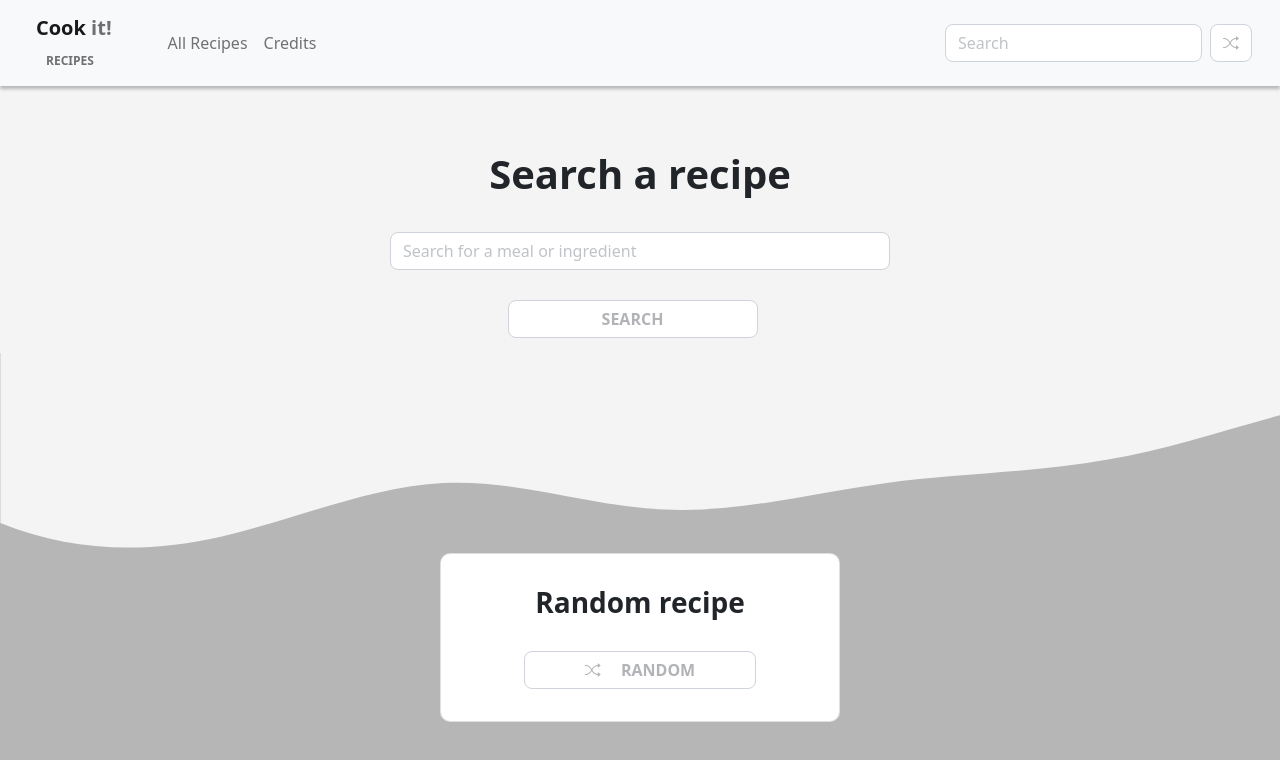
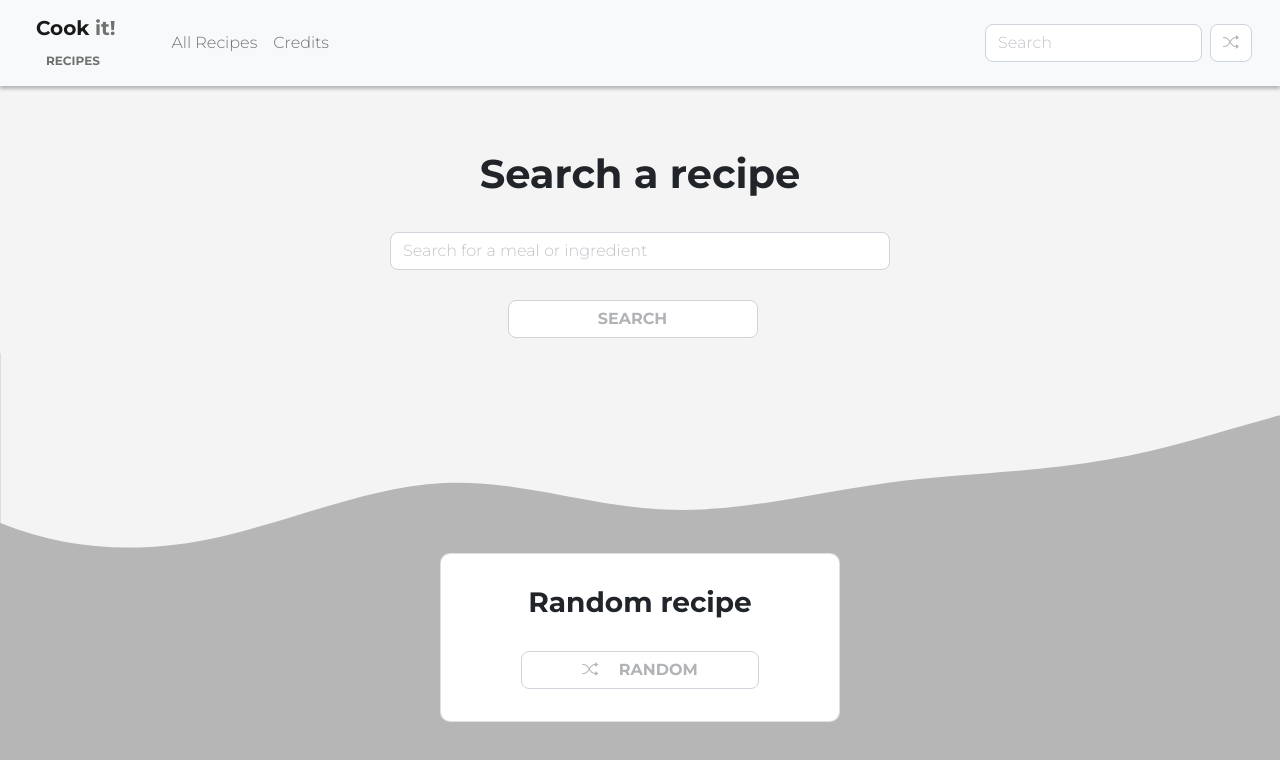
Before and after one commit to Cafaggi/bedu_postworks, a website built with webpack: page project/src/index.html in a window 1280 px wide. Built offline with nearby package versions, Linux system fonts and the light colour scheme.

Commit message:
Font changes

```diff
--- a/project/src/css/styles.css
+++ b/project/src/css/styles.css
@@ -1,3 +1,7 @@
+* {
+  font-family: 'Montserrat', sans-serif;
+}
+
 /* *********** Navbar  *********** */
 html {
   background-color: #b6b6b6;
--- a/project/src/index.html
+++ b/project/src/index.html
@@ -6,6 +6,7 @@
     <meta name="viewport" content="width=device-width, initial-scale=1.0">
     <title>🍪👨🏼‍🍳Cook it! Recipes 👩🏼‍🍳🍪</title>
     <!--Fonts -->
+    <link href="https://fonts.googleapis.com/css2?family=Montserrat:ital,wght@0,300;0,700;1,400&display=swap" rel="stylesheet">
     <!-- Bootstrap CSS -->
     <link href="https://cdn.jsdelivr.net/npm/bootstrap@5.1.0/dist/css/bootstrap.min.css" rel="stylesheet"
         integrity="sha384-KyZXEAg3QhqLMpG8r+8fhAXLRk2vvoC2f3B09zVXn8CA5QIVfZOJ3BCsw2P0p/We" crossorigin="anonymous">
```
Also changed, not shown: 1 other file.
